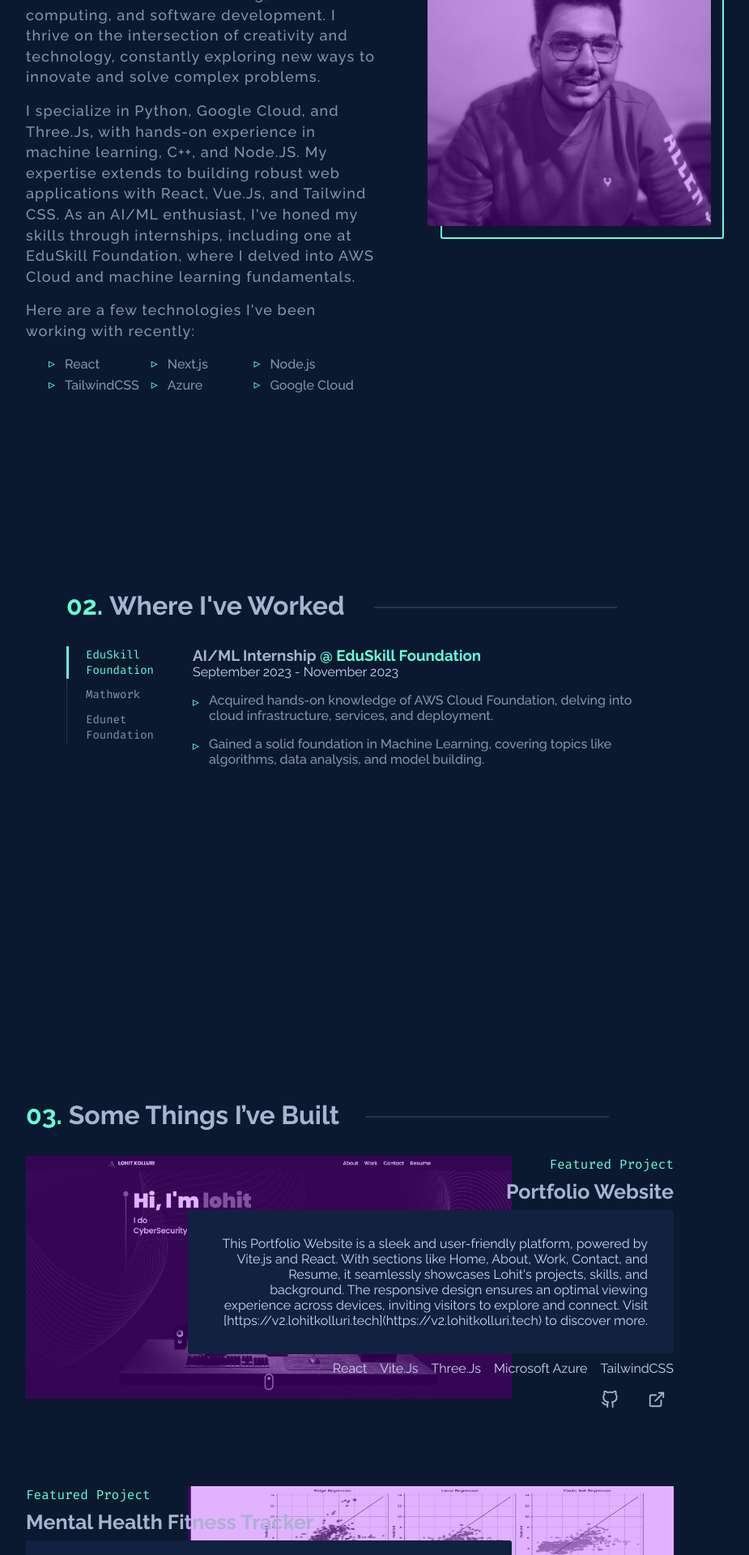
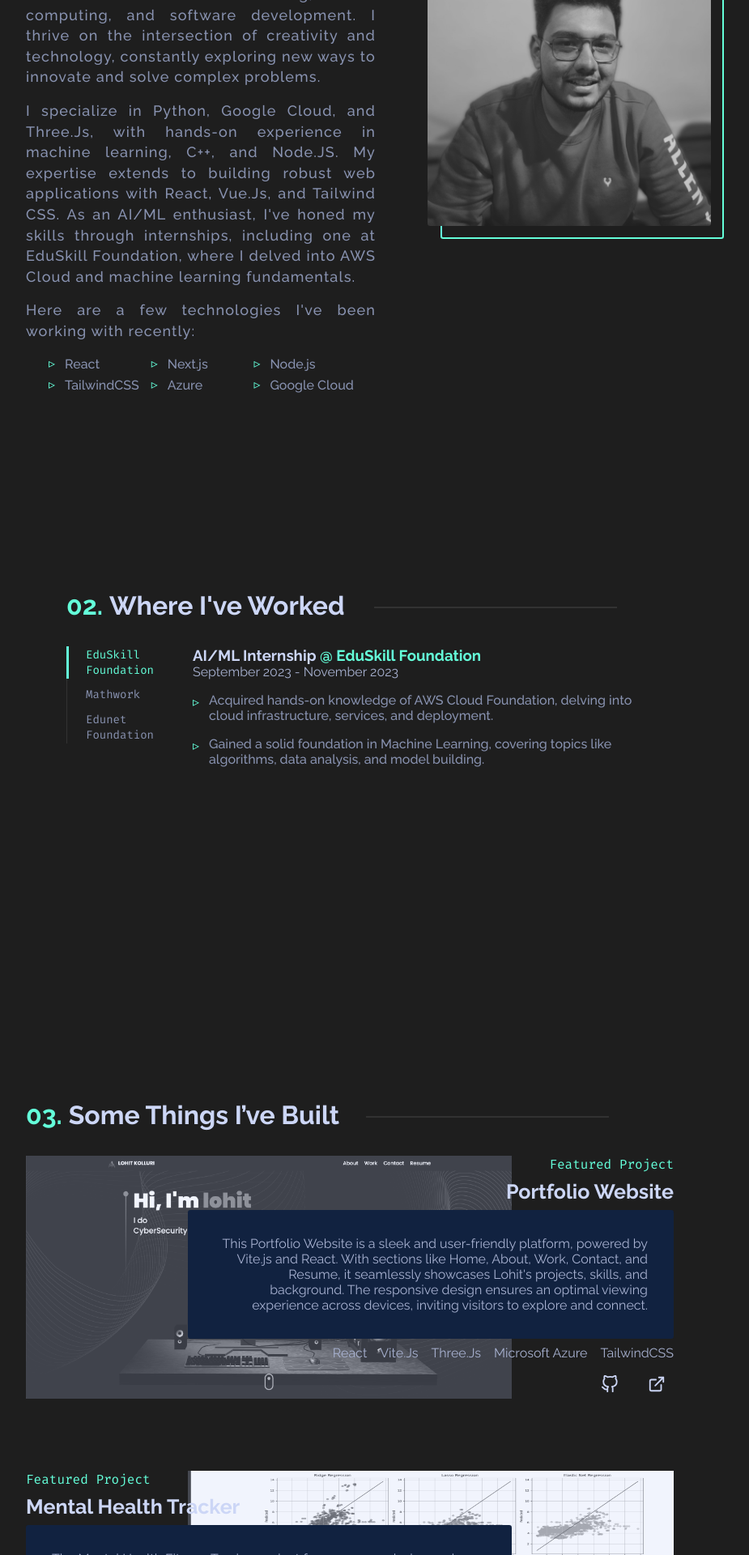
Before and after one commit to lohitkolluri/Portfolio, a Next.js app: page / in a window 1280 px wide. Shown: the part 1000-2920 px from the top of the page at 81% size, without its empty margins (208-1133 px from the left). Built offline with nearby package versions, Linux system fonts and the light colour scheme.

Commit message:
💄Update UI

```diff
--- a/src/scss/globals.css
+++ b/src/scss/globals.css
@@ -1,22 +1,22 @@
 :root {
-  --navy-shadow: rgba(2, 12, 27, 0.7);
-  --background-color: #0a192f;
-  --lightest-navy: #233554;
+  --navy-shadow: rgba(0, 0, 0, 0.25);
+  --background-color: #1E1E1E;
+  --lightest-navy: rgba(50, 50, 50, 1);
   --light-navy: #112240;
-  --dark-slate: #495670;
+  --dark-slate: #2f4f4f;
   --slate: #8892b0;
-  --light-slate: #ccd6f6;
-  --lightest-slate: #a8b2d1;
+  --light-slate: #a8b2d1;
+  --lightest-slate: #ccd6f6;
   --theme-color: #64ffda;
 }
 
 ::-moz-selection {
-  color: white;
+  color: var(--background-color);
   background: var(--theme-color);
 }
 
 ::selection {
-  color: white;
+  color: var(--background-color);
   background: var(--theme-color);
 }
 
@@ -27,6 +27,7 @@ body {
 
 body {
   background-color: var(--background-color);
+  color: var(--lightest-slate);
   counter-reset: title;
 }
 
@@ -61,3 +62,7 @@ html {
   border: 3px solid var(--background-color);
   border-radius: 10px;
 }
+
+.text-justify {
+  text-align: justify;
+}
--- a/src/scss/index.css
+++ b/src/scss/index.css
@@ -1,4 +1,5 @@
 @charset "UTF-8";
+
 :root {
   --tsm: 13px;
   --tsm1: 14px;
@@ -10,23 +11,27 @@
   --tx2large: 32px;
   --tgiant: clamp(40px, 8vw, 80px);
 }
+
 @media screen and (max-width: 480px) {
   :root {
     --tx2large: 25px;
   }
 }
 
+/* Social Icons */
 .social-icons {
   position: fixed;
   bottom: 0;
   left: 4rem;
 }
+
 .social-icons-list {
   list-style-type: none;
   display: flex;
   flex-direction: column;
   gap: 0.5rem;
 }
+
 .social-icons-list-item {
   font-size: var(--tlarge2);
   transition: 0.3s ease-in-out;
@@ -34,20 +39,24 @@
   justify-content: center;
   align-items: center;
 }
+
 .social-icons-list-item-link {
   padding: 10px;
   color: var(--lightest-slate);
   transition: 0.3s ease-in-out;
   outline: 2px dashed transparent;
 }
+
 .social-icons-list-item-link:hover {
   color: var(--theme-color);
 }
+
 .social-icons-list-item-link:focus {
   outline-color: var(--theme-color);
   transform: translateY(-4px);
   color: var(--theme-color);
 }
+
 .social-icons-list-item:hover {
   transform: translateY(-4px);
 }
@@ -73,6 +82,7 @@
   }
 }
 
+/* Email */
 .email {
   position: fixed;
   bottom: 0;
@@ -81,6 +91,7 @@
   flex-direction: column;
   gap: 1.5rem;
 }
+
 .email-link {
   writing-mode: vertical-rl;
   text-decoration: none;
@@ -93,12 +104,15 @@
   padding: 10px;
   transition: 0.3s ease-in-out;
 }
+
 .email-link:hover {
   color: var(--theme-color);
 }
+
 .email-link:focus {
   outline-color: var(--theme-color);
 }
+
 .email::after {
   content: "";
   display: block;
@@ -118,6 +132,7 @@
   }
 }
 
+/* Button */
 .btn {
   color: var(--theme-color);
   padding: 0.75em 1em;
@@ -129,16 +144,21 @@
   font-size: var(--tsm);
   outline: none;
 }
-.btn:hover, .btn:focus {
+
+.btn:hover,
+.btn:focus {
   background-color: var(--lightest-navy);
 }
 
+
+/* Link */
 .link {
   text-decoration: none;
   display: inline-block;
   position: relative;
   color: var(--theme-color);
 }
+
 .link:after {
   content: "";
   position: absolute;
@@ -151,10 +171,13 @@
   transform-origin: bottom right;
   transition: transform 0.25s ease-out;
 }
-.link:hover::after, .link:focus::after {
+
+.link:hover::after,
+.link:focus::after {
   transform: scaleX(1);
   transform-origin: bottom left;
 }
+
 .link:focus {
   outline: none;
 }
@@ -168,38 +191,47 @@
   overflow: hidden;
   height: 90vh;
 }
+
 .loader svg {
   height: 10rem;
   width: 10rem;
 }
 
+/* Main Content */
 main {
   margin: 0 15rem;
 }
+
 @media screen and (max-width: 1020px) {
   main {
     margin: 0 8rem;
   }
 }
+
 @media screen and (max-width: 768px) {
   main {
     margin: 0 3rem;
   }
 }
+
 @media screen and (max-width: 480px) {
   main {
     margin: 0 1.5rem;
   }
 }
 
+/* Body */
 body {
   max-width: 100vw;
   overflow-x: hidden;
+  background-color: var(--background-color);
 }
 
+/* Navigation */
 nav {
   min-height: 60px;
 }
+
 nav .wrapper {
   width: 100%;
   display: flex;
@@ -309,12 +341,14 @@ nav .blur-nav {
   top: 0;
   transition: 0.3s ease-in-out;
   z-index: 100;
-  background-color: rgba(10, 25, 47, 0.85);
-  box-shadow: 0 10px 30px -10px var(--navy-shadow);
+  background-color: rgba(239, 239, 239, 0.85); /* Update with your preferred color */
+
   -webkit-backdrop-filter: blur(10px);
-          backdrop-filter: blur(10px);
+  backdrop-filter: blur(10px);
 }
 
+
+/* Hero Section */
 .hero {
   margin-top: 4rem;
   display: flex;
@@ -359,6 +393,7 @@ nav .blur-nav {
   }
 }
 
+/* About Section */
 .about {
   margin: 15rem 0;
 }
@@ -452,7 +487,7 @@ nav .blur-nav {
   position: absolute;
   height: 350px;
   width: 350px;
-  background-color: rgba(157, 0, 255, 0.3019607843);
+  background-color: rgba(100, 255, 210, 0.35);
   border-radius: 0.2rem;
 }
 .about-grid-photo .overlay-border {
@@ -537,10 +572,12 @@ nav .blur-nav {
   }
 }
 
+/* Experience Section */
 .experience {
   margin: 15rem auto;
   max-width: 700px;
 }
+
 .experience .title {
   font-family: var(--raleway);
   color: var(--lightest-slate);
@@ -749,7 +786,7 @@ nav .blur-nav {
   position: absolute;
   width: 100%;
   height: 100%;
-  background-color: rgba(157, 0, 255, 0.3019607843);
+  background-color: rgba(100, 255, 210, 0.35);
 }
 .projects-container .project-image img {
   z-index: 0;
--- a/src/scss/sections/_about.scss
+++ b/src/scss/sections/_about.scss
@@ -88,7 +88,7 @@
         position: absolute;
         height: 350px;
         width: 350px;
-        background-color: #9d00ff4d;
+        background-color: rgba(100, 100, 100, 0.3);
         border-radius: 0.2rem;
       }
       .overlay-border {
--- a/src/scss/sections/_navbar.scss
+++ b/src/scss/sections/_navbar.scss
@@ -114,7 +114,7 @@ nav {
     top: 0;
     transition: 0.3s ease-in-out;
     z-index: 100;
-    background-color: rgba(10, 25, 47, 0.85);
+    background-color: rgba(30, 30, 30, 0.85);
     box-shadow: 0 10px 30px -10px var(--navy-shadow);
     backdrop-filter: blur(10px);
   }
--- a/src/scss/sections/_projects.scss
+++ b/src/scss/sections/_projects.scss
@@ -58,7 +58,7 @@
           position: absolute;
           width: 100%;
           height: 100%;
-          background-color: #9d00ff4d;
+          background-color: rgba(204, 214, 247, 0.28);
         }
         img {
           z-index: 0;
--- a/src/sections/About.tsx
+++ b/src/sections/About.tsx
@@ -28,17 +28,16 @@ function About() {
       </div>
       <div className="about-grid">
         <div className="about-grid-info">
-          <p className="about-grid-info-text">
-            Hello! I&apos;m Lohit Kolluri, a passionate and versatile technologist with a strong foundation in machine learning, cloud computing, and software development. I thrive on the intersection of creativity and technology, constantly exploring new ways to innovate and solve complex problems.
-          </p>
-          <p className="about-grid-info-text">
-            I specialize in Python, Google Cloud, and Three.Js, with hands-on experience in machine learning, C++, and Node.JS.
-            My expertise extends to building robust web applications with React, Vue.Js, and Tailwind CSS.
-            As an AI/ML enthusiast, I&apos;ve honed my skills through internships, including one at EduSkill Foundation, where I delved into AWS Cloud and machine learning fundamentals.
-          </p>
-          <p className="about-grid-info-text">
-            Here are a few technologies I&apos;ve been working with recently:
-          </p>
+        <p className="about-grid-info-text text-justify">
+  Hello! I&apos;m Lohit Kolluri, a passionate and versatile technologist with a strong foundation in machine learning, cloud computing, and software development. I thrive on the intersection of creativity and technology, constantly exploring new ways to innovate and solve complex problems.
+</p>
+<p className="about-grid-info-text text-justify">
+  I specialize in Python, Google Cloud, and Three.Js, with hands-on experience in machine learning, C++, and Node.JS. My expertise extends to building robust web applications with React, Vue.Js, and Tailwind CSS. As an AI/ML enthusiast, I&apos;ve honed my skills through internships, including one at EduSkill Foundation, where I delved into AWS Cloud and machine learning fundamentals.
+</p>
+<p className="about-grid-info-text text-justify">
+  Here are a few technologies I&apos;ve been working with recently:
+</p>
+
           <ul className="about-grid-info-list">
             <li className="about-grid-info-list-item">React</li>
             <li className="about-grid-info-list-item">Next.js</li>
--- a/src/sections/Projects.tsx
+++ b/src/sections/Projects.tsx
@@ -11,14 +11,8 @@ function Projects() {
       projectName: "Portfolio Website",
       projectLink: "https://v2.lohitkolluri.tech",
       projectDescription:
-        "This Portfolio Website is a sleek and user-friendly platform, powered by Vite.js and React. With sections like Home, About, Work, Contact, and Resume, it seamlessly showcases Lohit's projects, skills, and background. The responsive design ensures an optimal viewing experience across devices, inviting visitors to explore and connect. Visit [https://v2.lohitkolluri.tech](https://v2.lohitkolluri.tech) to discover more.",
-      projectTech: [
-        "React",
-        "Vite.Js",
-        "Three.Js",
-        "Microsoft Azure",
-        "TailwindCSS",
-      ],
+        "This Portfolio Website is a sleek and user-friendly platform, powered by Vite.js and React. With sections like Home, About, Work, Contact, and Resume, it seamlessly showcases Lohit's projects, skills, and background. The responsive design ensures an optimal viewing experience across devices, inviting visitors to explore and connect.",
+      projectTech: ["React", "Vite.Js", "Three.Js", "Microsoft Azure", "TailwindCSS"],
       projectExternalLinks: {
         github: "https://github.com/lohitkolluri/Portfolio-Website",
         externalLink: "https://v2.lohitkolluri.tech",
@@ -26,20 +20,15 @@ function Projects() {
     },
     {
       image: "/P2.png",
-      projectName: "Mental Health Fitness Tracker",
+      projectName: "Mental Health Tracker",
       projectLink: "https://github.com/lohitkolluri/mental_health_fitness_tracker/blob/master/mental_health_tracker.pdf",
       projectDescription:
         "The Mental Health Fitness Tracker project focuses on analyzing and predicting mental fitness levels of individuals from various countries with different mental disorders. It utilizes regression techniques to provide insights into mental health and make predictions based on the available data.",
-      projectTech: [
-        "Numpy",
-        "Matplotlib",
-        "Scikit-learn",
-        "XGBoost",
-        "Seaborn",
-      ],
+      projectTech: ["Numpy", "Matplotlib", "Scikit-learn", "XGBoost", "Seaborn"],
       projectExternalLinks: {
         github: "https://github.com/lohitkolluri/mental_health_fitness_tracker",
-        externalLink: "https://github.com/lohitkolluri/mental_health_fitness_tracker/blob/master/mental_health_tracker.pdf",
+        externalLink:
+          "https://github.com/lohitkolluri/mental_health_fitness_tracker/blob/master/mental_health_tracker.pdf",
       },
     },
     {
@@ -48,19 +37,14 @@ function Projects() {
       projectLink: "https://code.lohitkolluri.tech",
       projectDescription:
         "A web-based code editor that allows you to compile and run your code in over 40 programming languages. You can also customize your coding environment by choosing from a selection of available themes.",
-      projectTech: [
-        "React",
-        "Node.js",
-        "Judge0 Api",
-        "Microsoft Azure",
-        "TailwindCSS",
-      ],
+      projectTech: ["React", "Node.js", "Judge0 Api", "Microsoft Azure", "TailwindCSS"],
       projectExternalLinks: {
         github: "https://github.com/lohitkolluri/CompileVortex",
         externalLink: "https://code.lohitkolluri.tech",
       },
     },
   ];
+
   return (
     <div className="projects" id="work">
       <motion.div
```
